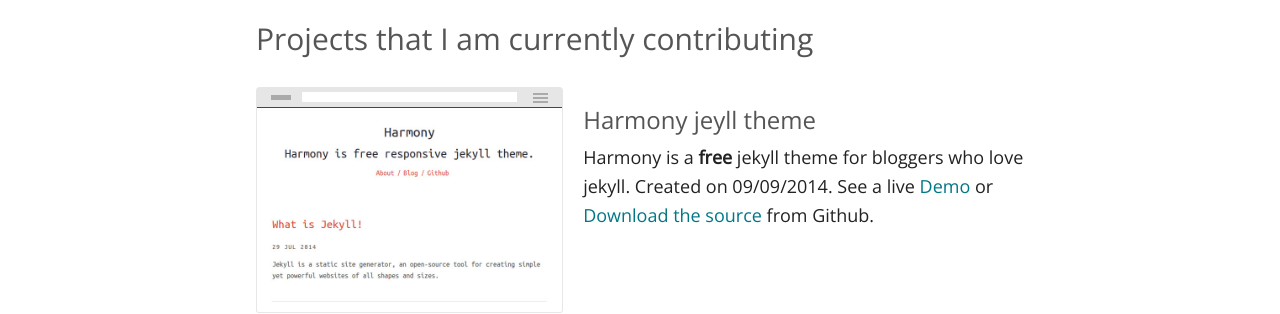
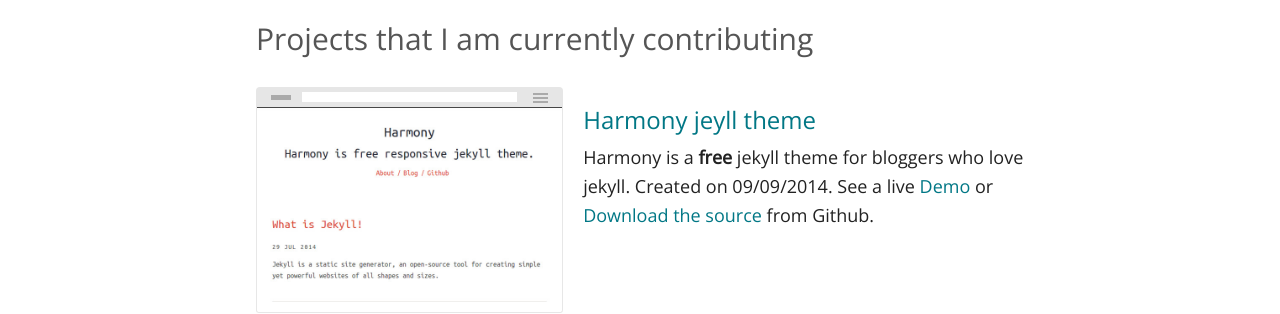
Before and after one commit to gayanvirajith/gayanvirajith.github.io, a Jekyll site: the page built from projects.md, in a window 1280 px wide. Shown: the part 384-698 px from the top of the page. Built offline with Jekyll 4.4.1, drawn with Linux system fonts in a browser that asks for light colours.

Commit message:
Add anchor title for project

```diff
--- a/_includes/fetch-projects-by-category.html
+++ b/_includes/fetch-projects-by-category.html
@@ -12,7 +12,12 @@
 			</a>
 		</div>
 		<div class="column-6">
-			<h3>{{ post.title }}</h3>
+			<h3>
+			<a 	title="{{ post.title }}"
+				href="{{ post.url | prepend: site.baseurl | prepend: site.url}}">
+			{{ post.title }}
+			</a>
+			</h3>
 			{% comment %}
 			{{ post.excerpt }}
 			{% endcomment %}
```
